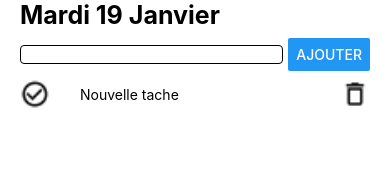
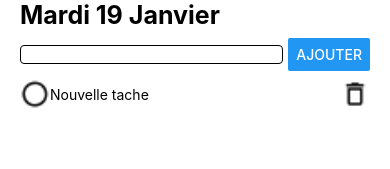
Before and after one commit to SofianePean/app-todo-react-native, a React Native app: screen / in a window 390 px wide. Shown: the top 169 px of the page. Built offline with nearby package versions, Linux system fonts and the light colour scheme.

Commit message:
ajout de la fonction onPress sur les taches

```diff
--- a/src/components/TasksEpic/TaskForm.js
+++ b/src/components/TasksEpic/TaskForm.js
@@ -1,10 +1,17 @@
 import React, {useState} from 'react';
 import { View, TextInput, StyleSheet, Button } from 'react-native';
 
-const TaskForm = ({}) => {
-    const [title, setTitle] = useState("")
+const TaskForm = ({onAddTask}) => {
+    const [title, setTitle] = useState("");
+
     const onChangeText = value => {setTitle(value)}
-    const onPressButton = () => {}
+
+    const onPressButton = () => {
+        if (title.length > 0) {
+            onAddTask(title);
+            setTitle('');
+        }
+    }
     return(
         <View style={style.container}>
             <View style={style.containerInput}>
--- a/src/components/TasksEpic/TaskList.js
+++ b/src/components/TasksEpic/TaskList.js
@@ -3,14 +3,16 @@ import {FlatList, Text} from 'react-native';
 
 import TaskTile from './TaskTile';
 
-const TaskList = ({tasks}) => {
-    const _renderItem = ({ item }) => <TaskTile title={item.title}></TaskTile>
+const TaskList = ({tasks, onChangeStatus, completed}) => {
+
+    const _renderItem = ({ item }) => <TaskTile id={item.id} completed={item.completed} title={item.title} onChangeStatus={onChangeStatus}></TaskTile>
+
     return(
         <FlatList
-        data={tasks}
-        renderItem={ _renderItem }
-        keyExtractor={item => item.title}
-      />
+          data={tasks}
+          renderItem={ _renderItem }
+          keyExtractor={item => item.id}
+        />
     )
 }
 
--- a/src/components/TasksEpic/TaskTile.js
+++ b/src/components/TasksEpic/TaskTile.js
@@ -1,21 +1,23 @@
 import React from 'react';
-import {Image, Text, View, StyleSheet} from 'react-native';
+import {Image, Text, View, StyleSheet, TouchableOpacity} from 'react-native';
 
-const TaskTile = ({title}) => {
+const TaskTile = ({id, title, onChangeStatus, completed}) => {
     return(
+        <TouchableOpacity onPress={() => onChangeStatus(id)}>
             <View style={styles.container}>
                 <View style={styles.subContainer}>
                     <Image
                         style={styles.icon}
-                source={require('../../../assets/icon_check.png')}
+                        source={completed ? require('../../../assets/icon_check.png') : require('../../../assets/icon_circle.png')}
                     />
-            <Text style={styles.title}>{title}</Text>
+                    <Text style={styles.title, {color: completed ? 'lightgrey' : 'black'}}>{title}</Text>
                 </View>
                 <Image
                     style={styles.icon}
                     source={require('../../../assets/icon_trash.png')}
                 />
             </View>
+        </TouchableOpacity>
     )
 }
 
--- a/src/components/TasksEpic/TasksContainer.js
+++ b/src/components/TasksEpic/TasksContainer.js
@@ -1,16 +1,35 @@
 import React, {useState} from 'react';
 import {View, Text} from 'react-native';
+
 import TaskList from './TaskList';
 import TaskForm from './TaskForm'
 
 function TasksContainer() {
     const [tasks, setTasks] = useState([
-        {title: "Nouvelle tache", completed: false}
+        {id: new Date().getTime(), title: "Nouvelle tache", completed: false}
     ]);
+
+    const onAddTask = (title) => {
+        const newTask = {id:new Date().getTime(), title: title, completed: false}
+        setTasks([newTask, ...tasks])
+    }
+
+    const onChangeStatus = (id) => {
+        let newTasks = [];
+
+        tasks.forEach(task => {
+            if (task.id === id) {
+                newTasks.push({id:id, title: task.title, completed: !task.completed})
+            } else {
+                newTasks.push(task)
+            }
+        })
+        setTasks(newTasks);
+    }
     return(
         <View>
-            <TaskForm />
-            <TaskList tasks={tasks}/>
+            <TaskForm onAddTask={onAddTask}/>
+            <TaskList tasks={tasks} onChangeStatus={onChangeStatus}/>
         </View>
     )
 }
```
Lines whose indentation alone changed are shown as unchanged.
